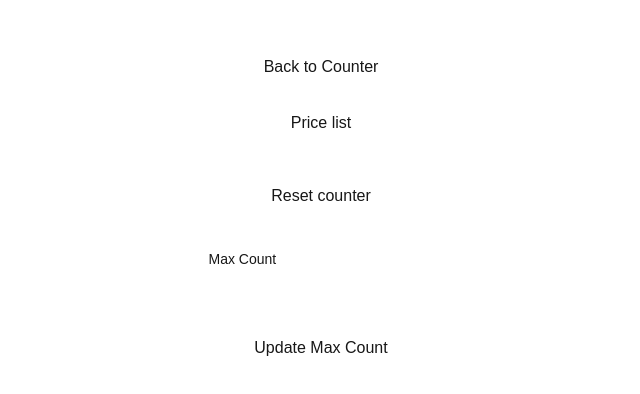
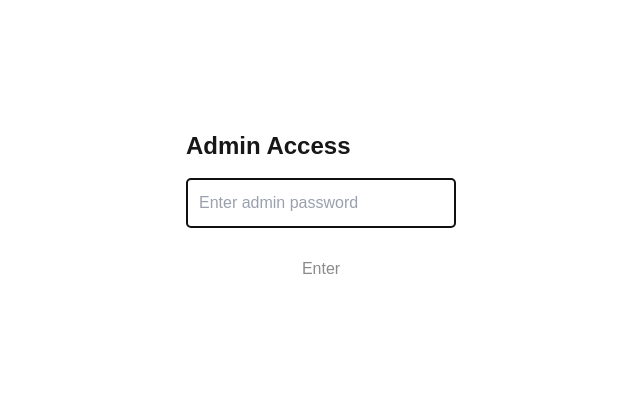
Before and after one commit to johanneshighspirits/counter, a Next.js app: page /1/admin in a window 1280 px wide. Shown: the part 188-582 px from the top of the page, without its empty margins (319-959 px from the left). Built offline with nearby package versions, Linux system fonts and the light colour scheme; no server answers.

Commit message:
protect admin page with password

```diff
--- /dev/null
+++ b/src/app/[project]/admin/_components/AdminLogin.tsx
@@ -0,0 +1,66 @@
+'use client';
+
+import { useState } from 'react';
+
+interface AdminLoginProps {
+  onSuccess: () => void;
+}
+
+export const AdminLogin = ({ onSuccess }: AdminLoginProps) => {
+  const [password, setPassword] = useState('');
+  const [error, setError] = useState<string | null>(null);
+  const [isLoading, setIsLoading] = useState(false);
+
+  const handleSubmit = async (e: React.FormEvent) => {
+    e.preventDefault();
+    try {
+      setIsLoading(true);
+      setError(null);
+
+      const response = await fetch('/api/admin/verify-password', {
+        method: 'POST',
+        headers: {
+          'Content-Type': 'application/json',
+        },
+        body: JSON.stringify({ password }),
+      });
+
+      if (!response.ok) {
+        throw new Error('Invalid password');
+      }
+
+      onSuccess();
+    } catch (err) {
+      const message = err instanceof Error ? err.message : 'An error occurred';
+      setError(message);
+    } finally {
+      setIsLoading(false);
+    }
+  };
+
+  return (
+    <div className="flex items-center justify-center min-h-screen">
+      <form
+        onSubmit={handleSubmit}
+        className="flex flex-col gap-4 w-80 p-6 border border-white rounded-lg">
+        <h1 className="text-2xl font-bold">Admin Access</h1>
+        <input
+          type="password"
+          value={password}
+          onChange={(e) => setPassword(e.target.value)}
+          placeholder="Enter admin password"
+          disabled={isLoading}
+          className="border border-white bg-transparent p-3 rounded-sm text-white placeholder-gray-400 disabled:opacity-50 disabled:cursor-not-allowed"
+          autoFocus
+        />
+        {error && <p className="text-red-400 text-sm">{error}</p>}
+        <button
+          type="submit"
+          disabled={isLoading || !password}
+          className="border border-white p-3 rounded-sm hover:bg-white hover:text-black disabled:opacity-50 disabled:cursor-not-allowed transition-colors font-medium">
+          {isLoading ? 'Verifying...' : 'Enter'}
+        </button>
+      </form>
+    </div>
+  );
+};
--- a/src/app/[project]/admin/page.tsx
+++ b/src/app/[project]/admin/page.tsx
@@ -1,9 +1,51 @@
+'use client';
+
+import { useState, useEffect } from 'react';
 import Link from 'next/link';
 import { ResetButton } from './_components/ResetButton';
 import { MaxCountInput } from './_components/MaxCountInput';
+import { AdminLogin } from './_components/AdminLogin';
 
-export default async function AdminPage(props: PageProps<'/[project]/admin'>) {
-  const { project } = await props.params;
+interface PageProps {
+  params: Promise<{ project: string }>;
+}
+
+export default function AdminPage(props: PageProps) {
+  const [project, setProject] = useState<string | null>(null);
+  const [isAuthenticated, setIsAuthenticated] = useState<boolean | null>(null);
+
+  useEffect(() => {
+    // Get project from params
+    props.params.then((params) => {
+      setProject(params.project);
+    });
+
+    // Check authentication status from server
+    const checkAuth = async () => {
+      try {
+        const response = await fetch('/api/admin/check-auth');
+        const data = await response.json();
+        setIsAuthenticated(data.authenticated);
+      } catch {
+        setIsAuthenticated(false);
+      }
+    };
+
+    checkAuth();
+  }, [props.params]);
+
+  if (isAuthenticated === null || !project) {
+    return (
+      <div className="flex items-center justify-center min-h-screen">
+        Loading...
+      </div>
+    );
+  }
+
+  if (!isAuthenticated) {
+    return <AdminLogin onSuccess={() => setIsAuthenticated(true)} />;
+  }
+
   return (
     <main>
       <div className="grid place-items-center min-h-screen">
--- /dev/null
+++ b/src/app/api/admin/check-auth/route.ts
@@ -0,0 +1,15 @@
+import { cookies } from 'next/headers';
+import { NextResponse } from 'next/server';
+
+export async function GET() {
+  try {
+    const cookieStore = await cookies();
+    const authCookie = cookieStore.get('admin_authenticated');
+
+    return NextResponse.json({
+      authenticated: !!authCookie && authCookie.value === 'true',
+    });
+  } catch {
+    return NextResponse.json({ authenticated: false });
+  }
+}
--- /dev/null
+++ b/src/app/api/admin/verify-password/route.ts
@@ -0,0 +1,39 @@
+import { NextRequest, NextResponse } from 'next/server';
+
+export async function POST(request: NextRequest) {
+  try {
+    const { password } = await request.json();
+    const adminPassword = process.env.ADMIN_PASSWORD;
+
+    if (!adminPassword) {
+      return NextResponse.json(
+        { error: 'Admin password not configured' },
+        { status: 500 }
+      );
+    }
+
+    if (password === adminPassword) {
+      // Set a secure httpOnly cookie for session management
+      const response = NextResponse.json({ success: true }, { status: 200 });
+
+      response.cookies.set({
+        name: 'admin_authenticated',
+        value: 'true',
+        httpOnly: true,
+        secure: process.env.NODE_ENV === 'production',
+        sameSite: 'strict',
+        maxAge: 60 * 60 * 24, // 24 hours
+      });
+
+      return response;
+    } else {
+      return NextResponse.json({ error: 'Invalid password' }, { status: 401 });
+    }
+  } catch (err) {
+    const errorMessage = err instanceof Error ? err.message : 'Unknown error';
+    return NextResponse.json(
+      { error: 'Internal server error', details: errorMessage },
+      { status: 500 }
+    );
+  }
+}
```
